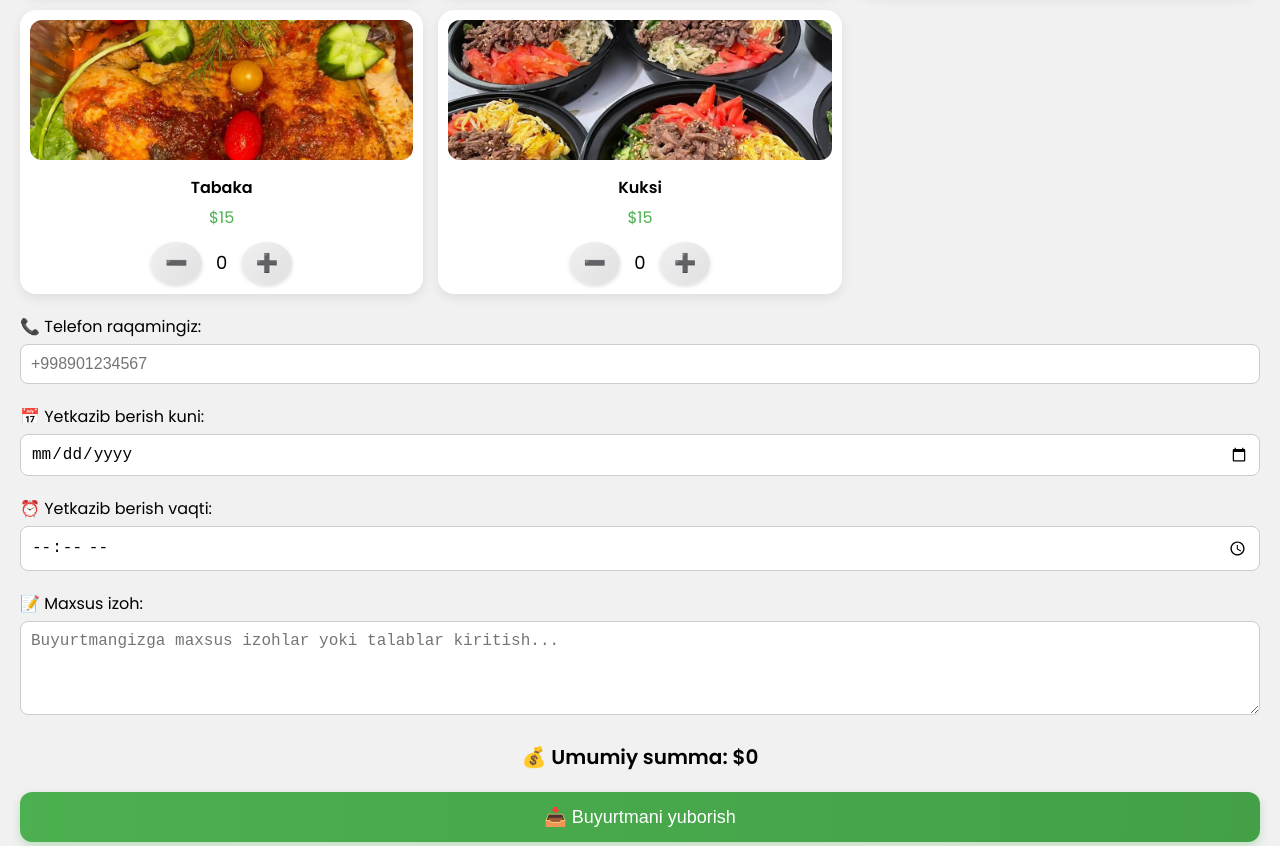
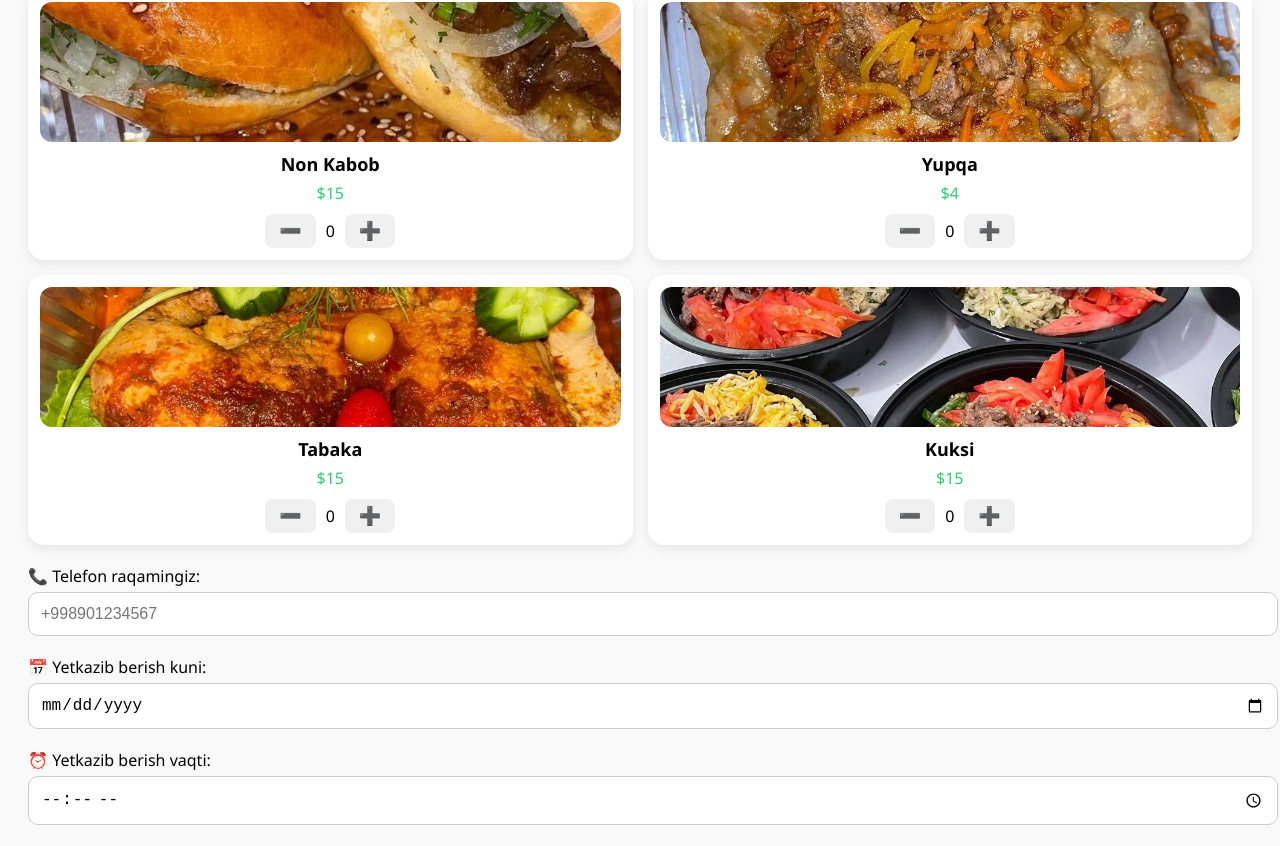
Before and after one commit to Lifeusanyc/chorsu, a plain HTML site: page newindex.html in a window 1280 px wide. Shown: the part 689-1535 px from the top of the page. Drawn offline with Linux system fonts and the light colour scheme.

Commit message:
Update newindex.html

```diff
--- a/newindex.html
+++ b/newindex.html
@@ -4,54 +4,39 @@
   <meta charset="UTF-8">
   <title>Menu</title>
   <meta name="viewport" content="width=device-width, initial-scale=1">
-  <link href="https://fonts.googleapis.com/css2?family=Poppins:wght@400;600&display=swap" rel="stylesheet">
   <style>
     body {
-      font-family: 'Poppins', sans-serif;
+      font-family: 'Segoe UI', sans-serif;
       padding: 20px;
-      background: #f1f1f1;
-      margin: 0;
+      background: #f9f9f9;
     }
 
     h2 {
       text-align: center;
-      font-weight: 600;
+      font-size: 24px;
     }
 
     #menu {
       display: grid;
-      grid-template-columns: 1fr;
+      grid-template-columns: repeat(2, 1fr);
       gap: 15px;
       margin-top: 20px;
-    }
-
-    @media (min-width: 600px) {
-      #menu {
-        grid-template-columns: repeat(2, 1fr);
-      }
-    }
-
-    @media (min-width: 900px) {
-      #menu {
-        grid-template-columns: repeat(3, 1fr);
-      }
     }
 
     .item {
       background-color: white;
       border-radius: 16px;
       box-shadow: 0 4px 12px rgba(0, 0, 0, 0.08);
-      padding: 10px;
+      padding: 12px;
       display: flex;
       flex-direction: column;
       align-items: center;
       text-align: center;
-      transition: transform 0.3s ease, box-shadow 0.3s ease;
+      transition: transform 0.2s ease;
     }
 
     .item:hover {
       transform: translateY(-4px);
-      box-shadow: 0 6px 16px rgba(0, 0, 0, 0.12);
     }
 
     .item img {
@@ -64,43 +49,60 @@
 
     .item-name {
       font-weight: 600;
-      margin: 5px 0;
+      font-size: 18px;
+      margin-bottom: 6px;
     }
 
     .item-price {
-      color: #4CAF50;
-      margin-bottom: 12px;
-      font-weight: 500;
+      color: #2ecc71;
+      font-size: 16px;
+      margin-bottom: 10px;
     }
 
     .quantity-control {
       display: flex;
       align-items: center;
       justify-content: center;
+      gap: 10px;
     }
 
     .quantity-control button {
-      padding: 10px 14px;
+      background-color: #f0f0f0;
+      border: none;
+      border-radius: 8px;
       font-size: 18px;
-      background: linear-gradient(135deg, #f0f0f0, #e0e0e0);
-      border: none;
-      border-radius: 50%;
-      box-shadow: 0 2px 4px rgba(0, 0, 0, 0.15);
+      padding: 6px 14px;
       cursor: pointer;
-      transition: transform 0.2s ease, background 0.3s ease;
+      transition: background-color 0.2s;
     }
 
     .quantity-control button:hover {
-      background: linear-gradient(135deg, #dcdcdc, #c8c8c8);
-      transform: scale(1.1);
+      background-color: #ddd;
     }
 
-    .quantity-control span {
+    .total {
+      font-size: 20px;
+      text-align: center;
+      margin-top: 24px;
+      font-weight: bold;
+    }
+
+    .submit-btn {
+      display: block;
+      width: 100%;
+      padding: 14px;
       font-size: 18px;
-      min-width: 24px;
-      display: inline-block;
-      margin: 0 8px;
-      font-weight: 500;
+      margin-top: 14px;
+      background-color: #2ecc71;
+      color: white;
+      border: none;
+      border-radius: 12px;
+      cursor: pointer;
+      transition: background-color 0.3s;
+    }
+
+    .submit-btn:hover {
+      background-color: #27ae60;
     }
 
     .input-group {
@@ -113,43 +115,14 @@
       font-weight: 500;
     }
 
-    .input-group input,
-    .input-group select,
-    .input-group textarea {
+    .input-group input, .input-group select, .input-group textarea {
       width: 100%;
-      padding: 10px;
+      padding: 12px;
       font-size: 16px;
-      border-radius: 8px;
+      border-radius: 10px;
       border: 1px solid #ccc;
       resize: vertical;
-      box-sizing: border-box;
-    }
-
-    .total {
-      font-size: 20px;
-      text-align: center;
-      margin-top: 20px;
-      font-weight: 600;
-    }
-
-    .submit-btn {
-      display: block;
-      width: 100%;
-      padding: 14px;
-      font-size: 18px;
-      margin-top: 20px;
-      background: linear-gradient(to right, #4CAF50, #43a047);
-      color: white;
-      border: none;
-      border-radius: 12px;
-      box-shadow: 0 4px 10px rgba(76, 175, 80, 0.3);
-      cursor: pointer;
-      transition: background 0.3s ease, transform 0.2s ease;
-    }
-
-    .submit-btn:hover {
-      background: linear-gradient(to right, #43a047, #388e3c);
-      transform: scale(1.02);
+      background-color: #fff;
     }
   </style>
 </head>
@@ -192,7 +165,7 @@
       "Non Kabob": { price: 15, img: "img/non_kabob.jpg" },
       "Yupqa": { price: 4, img: "img/yupqa.jpg" },
       "Tabaka": { price: 15, img: "img/tabaka.jpg" },
-      "Kuksi": { price: 15, img: "img/kuksi.jpg" },
+      "Kuksi": { price: 15, img: "img/kuksi.jpg" }
     };
 
     const order = {};
@@ -257,7 +230,7 @@
     }
 
     function isValidPhone(phone) {
-      return /^\+?\d{10,15}$/.test(phone);
+      return /^\+?\d{9,15}$/.test(phone);
     }
 
     async function submitOrder() {
@@ -337,6 +310,7 @@
     document.addEventListener("DOMContentLoaded", function () {
       const today = new Date().toISOString().split("T")[0];
       document.getElementById("delivery-date").setAttribute("min", today);
+
       loadOrderFromStorage();
 
       if (window.Telegram && Telegram.WebApp) {
```
